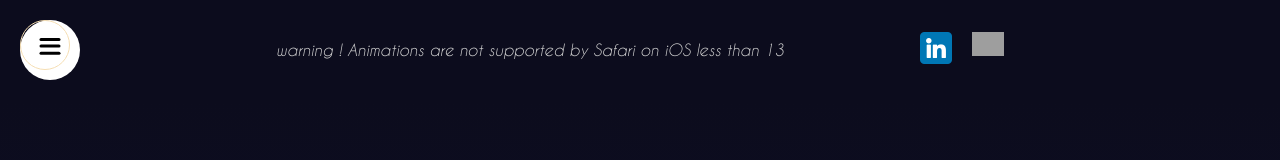
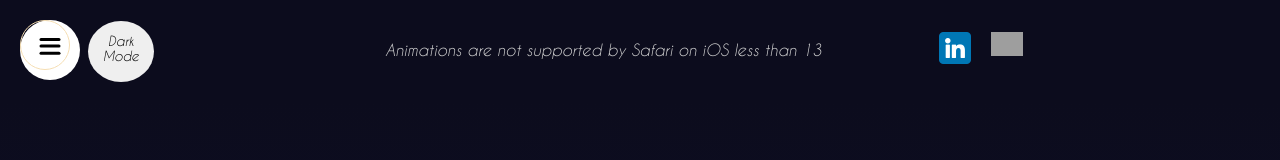
Before and after one commit to saharrefaei/portfolio, a React (Create React App) app: page / in a window 1280 px wide. Shown: the top 160 px of the page. Built offline with nearby package versions, Linux system fonts and the light colour scheme; grey boxes are pictures that could not be loaded.

Commit message:
adding the light and dark mod

```diff
--- a/package.json
+++ b/package.json
@@ -9,6 +9,7 @@
     "framer-motion": "^10.16.16",
     "react": "18.0.0",
     "react-dom": "18.0.0",
+    "react-icons": "^4.12.0",
     "react-scripts": "^5.0.1",
     "sass": "^1.68.0"
   },
--- a/src/App.jsx
+++ b/src/App.jsx
@@ -1,3 +1,4 @@
+import React, { useState } from "react";
 import "./App.scss";
 import MainPage from "./components/MainPage/MainPage";
 import Navbar from "./components/Navbar/Navbar";
@@ -5,19 +6,30 @@ import Parallax from "./components/parallax/parallax";
 import Portfolio from "./components/portfolio/portfolio";
 import ContactMe from "./components/contactMe/contactMe";
 import Cursor from "./components/cursor/cursor";
-import './fonts/CaviarDreams_Italic.ttf'
+import "./fonts/CaviarDreams_Italic.ttf";
 export default function App() {
+  const [darkMode, setDarkMode] = useState(false);
+
+  const toggleDarkMode = () => {
+    setDarkMode(!darkMode);
+  };
   return (
-    <div>
+    <div  style={{
+      backgroundColor: darkMode ? '#e6c1ff' : '#0c0c1d',
+      color: darkMode ? 'black' : 'lightgray'
+    }}>
       <Cursor />
 
       <section id="Homepage">
+      <button className="togglebutton" onClick={toggleDarkMode} style={{position:'fixed' , zIndex:'9999'}}>
+        {darkMode ?  "Light Mode": "Dark Mode"}
+      </button>
         <Navbar />
-        <MainPage />
+        <MainPage darkMode={darkMode} />
       </section>
 
       <section id="Services">
-        <Parallax type="Services" />
+        <Parallax type="Services" darkMode={darkMode}/>
       </section>
       <div id="Portfolio">
         <Portfolio />
@@ -25,6 +37,7 @@ export default function App() {
       <section id="contact">
         <ContactMe />
       </section>
+
     </div>
   );
 }
--- a/src/App.scss
+++ b/src/App.scss
@@ -24,6 +24,18 @@ body {
   color: lightgray;
   overflow-x: hidden;}
 
+  .togglebutton{
+    display: flex;
+  align-content: center;
+  margin-left: 5.5rem;
+  margin-top: 1.3rem;
+  border: none;
+  border-radius: 50%;
+  padding: 13px;
+  width: 66px;
+  height: 61px;
+}
+  }
   a {
     text-decoration: none;
     color: inherit;
@@ -32,7 +44,3 @@ body {
     height: 100vh;
     scroll-snap-align: center;
   }
-
-
-
-}
--- a/src/components/MainPage/MainPage.jsx
+++ b/src/components/MainPage/MainPage.jsx
@@ -1,7 +1,9 @@
+import React, { useState } from "react";
 import "./MainPage.scss";
 import Github from "../../images/letter-s.png";
 import { motion } from "framer-motion";
-export default function MainPage() {
+export default function MainPage({darkMode}) {
+
   const textvariants = {
     initial: {
       x: -500,
@@ -30,7 +32,10 @@ export default function MainPage() {
     },
   };
   return (
-    <div className="MainPage">
+    <div className="MainPage" style={{
+      background: darkMode ? 'linear-gradient(180deg, #e6c1ff, #ac40ef)' : 'linear-gradient(180deg, #0c0c1d, #111132)',
+      color: darkMode ? 'black' : 'lightgray'
+    }}>
       <div className="wrapper">
         <motion.div
           className="textCountainer"
--- a/src/components/MainPage/MainPage.scss
+++ b/src/components/MainPage/MainPage.scss
@@ -137,7 +137,7 @@
       top: 32rem;
       right: 35px;
     }
-    img{
+    img {
       @media (min-width: 724px) and (max-width: 1402px) {
         height: 40%;
         width: 76%;
@@ -147,6 +147,5 @@
         width: 78%;
       }
     }
-
   }
 }
--- a/src/components/Navbar/Navbar.jsx
+++ b/src/components/Navbar/Navbar.jsx
@@ -13,7 +13,7 @@ export default function Navbar() {
           animate={{ opacity: 1, scale: 1 }}
           transition={{ duration: 0.5 }}
         >
-        warning ! Animations are not supported by Safari on iOS less than 13
+        Animations are not supported by Safari on iOS less than 13
         </motion.span>
         <div className="social">
           <motion.a
--- a/src/components/Navbar/Navbar.scss
+++ b/src/components/Navbar/Navbar.scss
@@ -17,19 +17,21 @@
     align-items: center;
     justify-content: space-between;
     height: 100%;
+    padding-left: 10%;
     @media (min-width: 728px) and (max-width: 1402px) {
       justify-content: space-evenly;
 
          }
     @media (max-width: 768px) {
-      justify-content: space-evenly;
+      justify-content: right;
+      padding-right: 10%;
     }
     .img {
       width: 2rem;
     }
     span {
       font-weight: medium;
-      @media (max-width: 768px) {
+      @media (max-width: 891px) {
         display: none;
       }
     }
--- a/src/components/contactMe/contactMe.scss
+++ b/src/components/contactMe/contactMe.scss
@@ -102,8 +102,8 @@
       textarea {
         padding: 20px;
         background-color: transparent;
-        border: 1px solid white;
-        color: white;
+        border: 1px solid #a2a1a1;
+        color: #a2a1a1;
         border-radius: 5px;
         width: 100%;
       }
--- a/src/components/parallax/parallax.jsx
+++ b/src/components/parallax/parallax.jsx
@@ -3,7 +3,7 @@ import "./parallax.scss";
 import { useRef } from "react";
 import planets from "../../images/planets.png";
 import sun from "../../images/sun.png";
-export default function parallax({ type }) {
+export default function parallax({ type , darkMode}) {
   const ref = useRef();
 
   const { scrollYProgress } = useScroll({
@@ -20,9 +20,9 @@ export default function parallax({ type }) {
       className="parallax"
       ref={ref}
       style={{
-        background: "linear-gradient(180deg,#111132,#c0c01d)",
-      }}
-    >
+        background: darkMode ? 'linear-gradient(180deg, #e6c1ff, #ac40ef)' : 'linear-gradient(180deg, #0c0c1d, #111132)',
+        color: darkMode ? 'black' : 'lightgray'
+      }}>
       <motion.h1 style={{ y: ytext }}>What I have done?</motion.h1>
       <motion.div className="mountains"></motion.div>
       <motion.div
--- a/src/components/portfolio/portfolio.scss
+++ b/src/components/portfolio/portfolio.scss
@@ -34,7 +34,7 @@
     overflow: hidden;
     @media (max-width: 724px) {
       height: 111%;
-      padding-top: 20px;
+      padding-top: 43px;
     }
     .wrapper {
       max-width: 1000px;
```
Also changed, not shown: 2 other files (tests, documents, lock files or other folders). Lines whose indentation alone changed are shown as unchanged.
